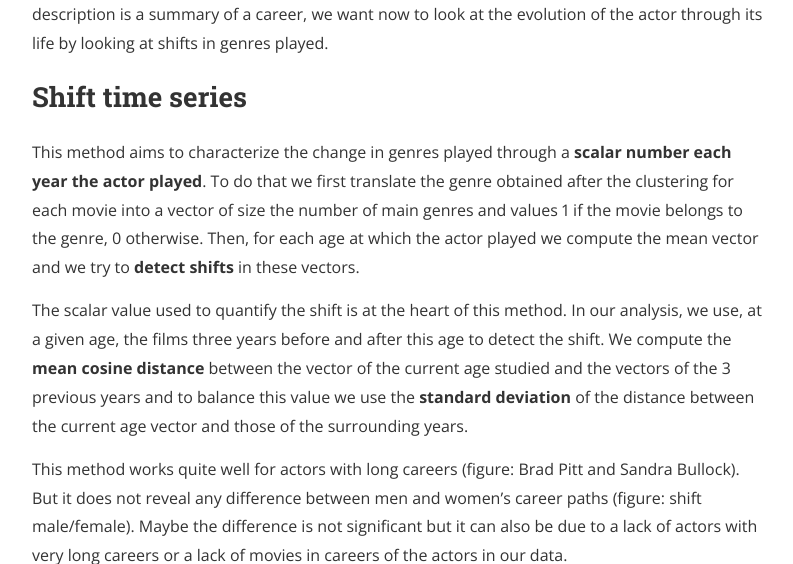
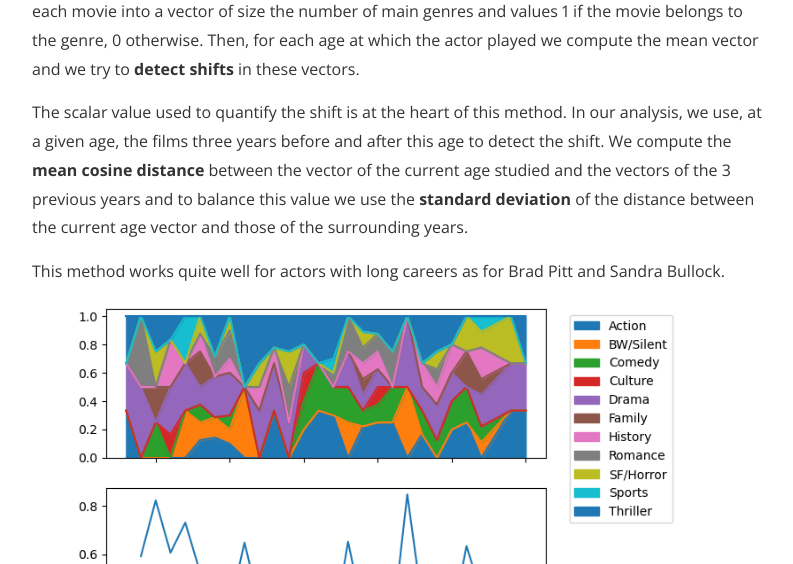
Before and after one commit to epfl-ada/ada-2023-project-vaneau, a Jekyll site: the page built from index.md, in a window 1280 px wide and 1400 px high, scrolled down 9614 px. Shown: the top 564 px of the window, without its empty margins (240-1033 px from the left). Built offline with Jekyll 4.4.1, drawn with Linux system fonts in a browser that asks for light colours; nearby versions of some CDN libraries; some of the changed text lies outside the part shown; grey boxes are pictures that could not be loaded.

Commit message:
Romain image insertion

```diff
--- a/index.md
+++ b/index.md
@@ -21,17 +21,15 @@ A first idea to reduce the number of genres is to do clustering and then define
 
 A naive approach would be to directly do a clustering on the 363 genres. However,this clustering is not satisfying due to the **nature of our data**: one genre can be expressed in several ways (ex: “Comedy and Comedy film”) and one genre can represent in reality several genres (ex: “Comedy-drama”). A manual filtering has to be done before clustering.
 
-We **filter** the genres by not taking into account the genres with less than 500 movies (it does not significantly lower the number of films with genres) and by gathering the others into 30 custom main genres **by hand**. Looking now at the co-occurrence matrix, the **cluster appears** and it is confirmed by the dendrogram (figure: dendrogram). The threshold of the clustering algorithm is chosen such that we have a **dozen of main genres**.
+We **filter** the genres by not taking into account the genres with less than 500 movies (it does not significantly lower the number of films with genres) and by gathering the others into 30 custom main genres **by hand**. Looking now at the co-occurrence matrix, the **cluster appears** and it is confirmed by the dendrogram. The threshold of the clustering algorithm is chosen such that we have a **dozen of main genres**.
 
-(figure: main genre value counts).
 <div align="center">
-<img title="Main genre value counts" alt="FIGURE TO ADD" src="images/todo.png" align="center">
+<img title="Main genre clustering dendrogram" alt="Main genre clustering dendrogram" src="images/dendrogram_clusters.png" align="center">
 </div>
 
 
 Looking at the repartition of genres along time, **clear trends appear** like the fall of Black & White and silent movies.
 
-(figure: Proportion of movies of given genre along time)
 <div align="center">
 <img title="Proportion of movies of given genre along time" alt="FIGURE TO ADD" src="images/todo.png" align="center">
 </div>
@@ -114,12 +112,19 @@ This method aims to characterize the change in genres played through a **scalar
 
 The scalar value used to quantify the shift is at the heart of this method. In our analysis, we use, at a given age, the films three years before and after this age to detect the shift. We compute the **mean cosine distance** between the vector of the current age studied and the vectors of the 3 previous years and to balance this value we use the **standard deviation** of the distance between the current age vector and those of the surrounding years.
 
-This method works quite well for actors with long careers (figure: Brad Pitt and Sandra Bullock). But it does not reveal any difference between men and women's career paths (figure: shift male/female). Maybe the difference is not significant but it can also be due to a lack of actors with very long careers or a lack of movies in careers of the actors in our data.
-
+This method works quite well for actors with long careers as for Brad Pitt and Sandra Bullock.
 
 <div align="center">
-<img title="Figure Brad Pitt and Sandra Bullock" alt="FIGURE TO ADD" src="images/todo.png" align="center">
+<img title="Brad Pitt career" alt="Brad Pitt career" src="images/brad_pitt.png" align="center">
+<img title="Sandra Bullock career" alt="Sandra Bullock career" src="images/sandra_bullock.png" align="center">
 </div>
+
+But it does not reveal any difference between men and women's career paths. Maybe the difference is not significant but it can also be due to a lack of actors with very long careers or a lack of movies in careers of the actors in our data.
+
+<div align="center">
+<img title="Genders comparison of shift trends" alt="Genders comparison of shift trends"  src="images/shift_significance_gender.png" align="center">
+</div>
+
 
 
 
```
Also changed, not shown: images/main_genres.png (deleted).
